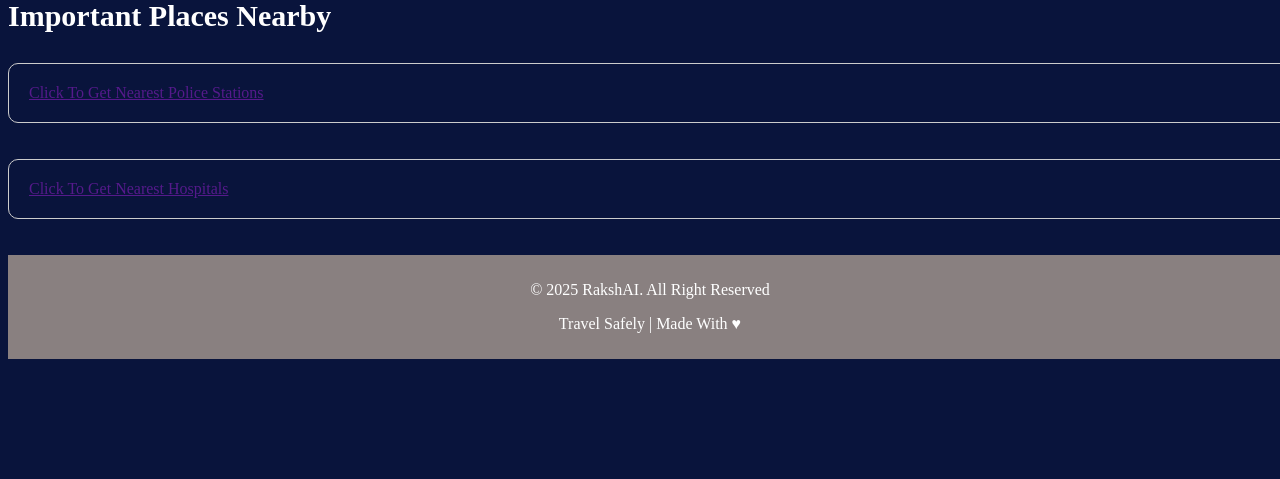
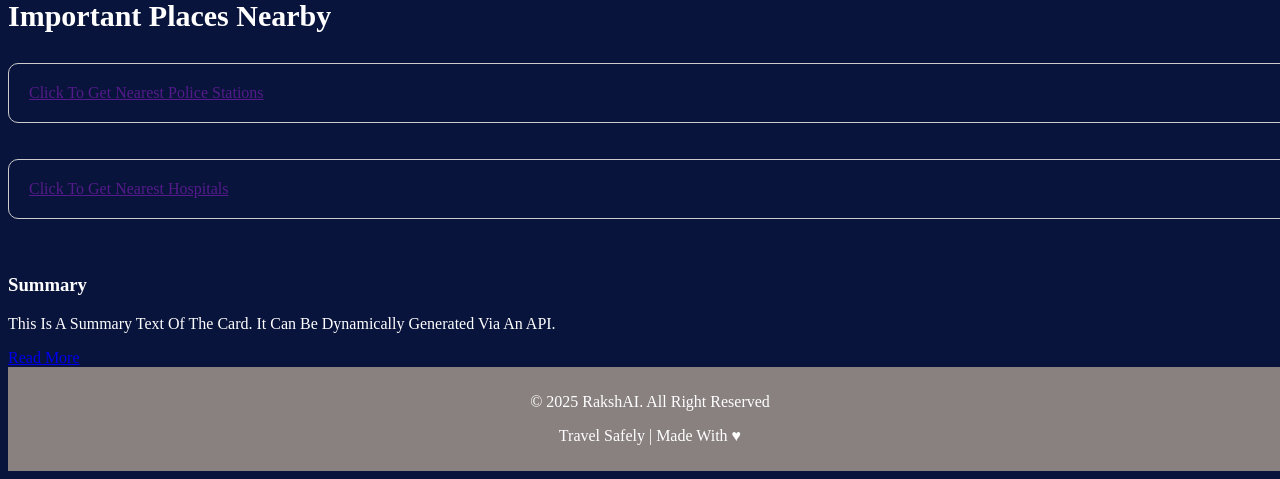
Before and after one commit to siddhant385/travel-companion, a Flask app: template templates/travel.html in a window 1280 px wide. Shown: the part 1073-1552 px from the top of the page. Before the commit the page ends 1432 px from the top, so only its background shows below. Run offline with Flask 3, Linux system fonts and the light colour scheme; the template is opened without the code that fills it, so the values that code supplies are empty; some web fonts are replaced.

Commit message:
Update travel.html

```diff
--- a/templates/travel.html
+++ b/templates/travel.html
@@ -68,6 +68,17 @@
         <a href="{{hospital}}" target="_blank">Click to get nearest Hospitals</a>
       </div>
       </br></br>
+ <!-- summary card -->
+      <div class="card">
+        <div class="card-content">
+            <h3 class="card-title">Summary</h3>
+            <p class="card-summary">This is a summary text of the card. It can be dynamically generated via an API.</p>
+        </div>
+        <div class="card-footer">
+            <a href="#" class="read-more">Read More</a>
+        </div>
+    </div>
+
           <!-- footer -->
         <footer class="footer">
             <p>&copy; 2025 RakshAI. All right reserved</p>
```
